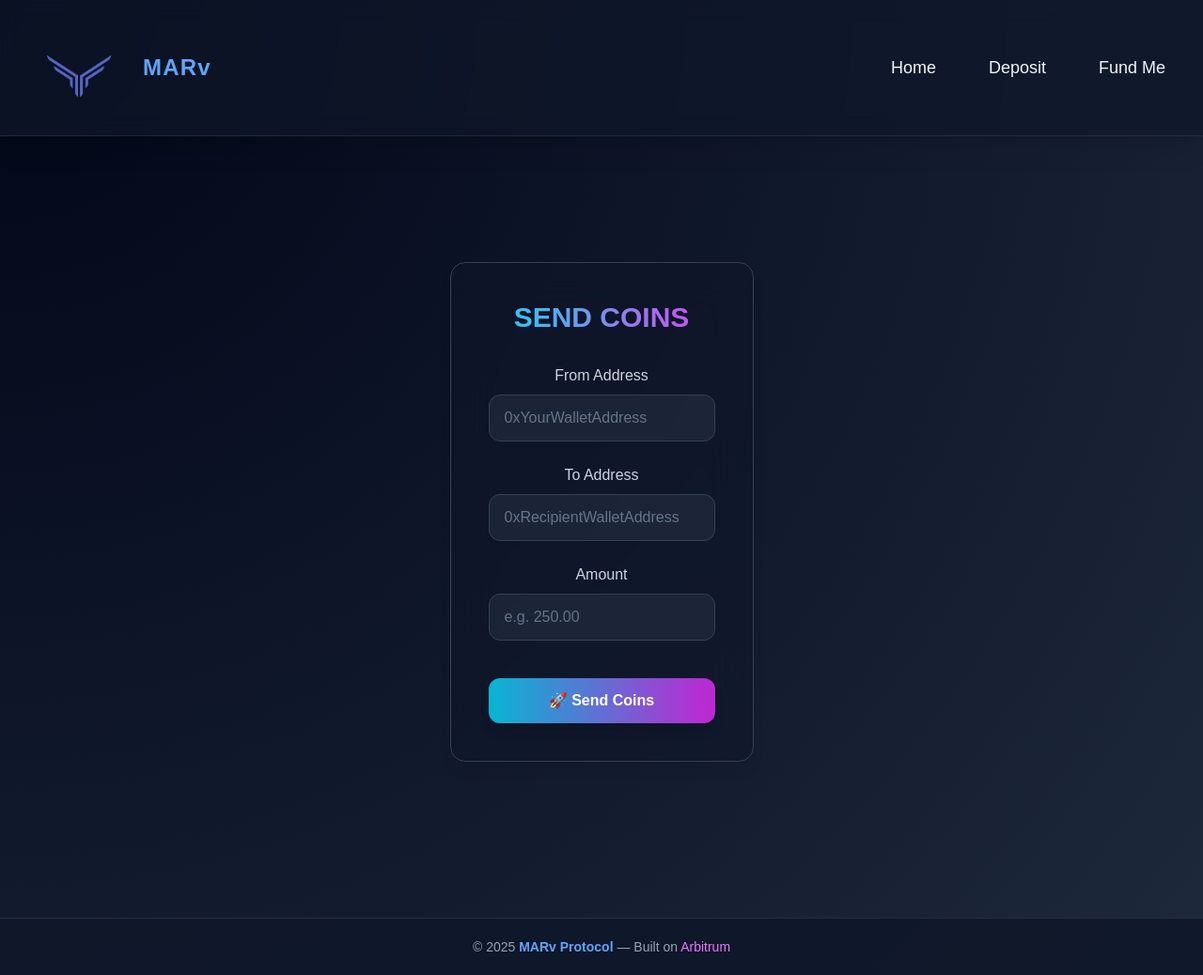
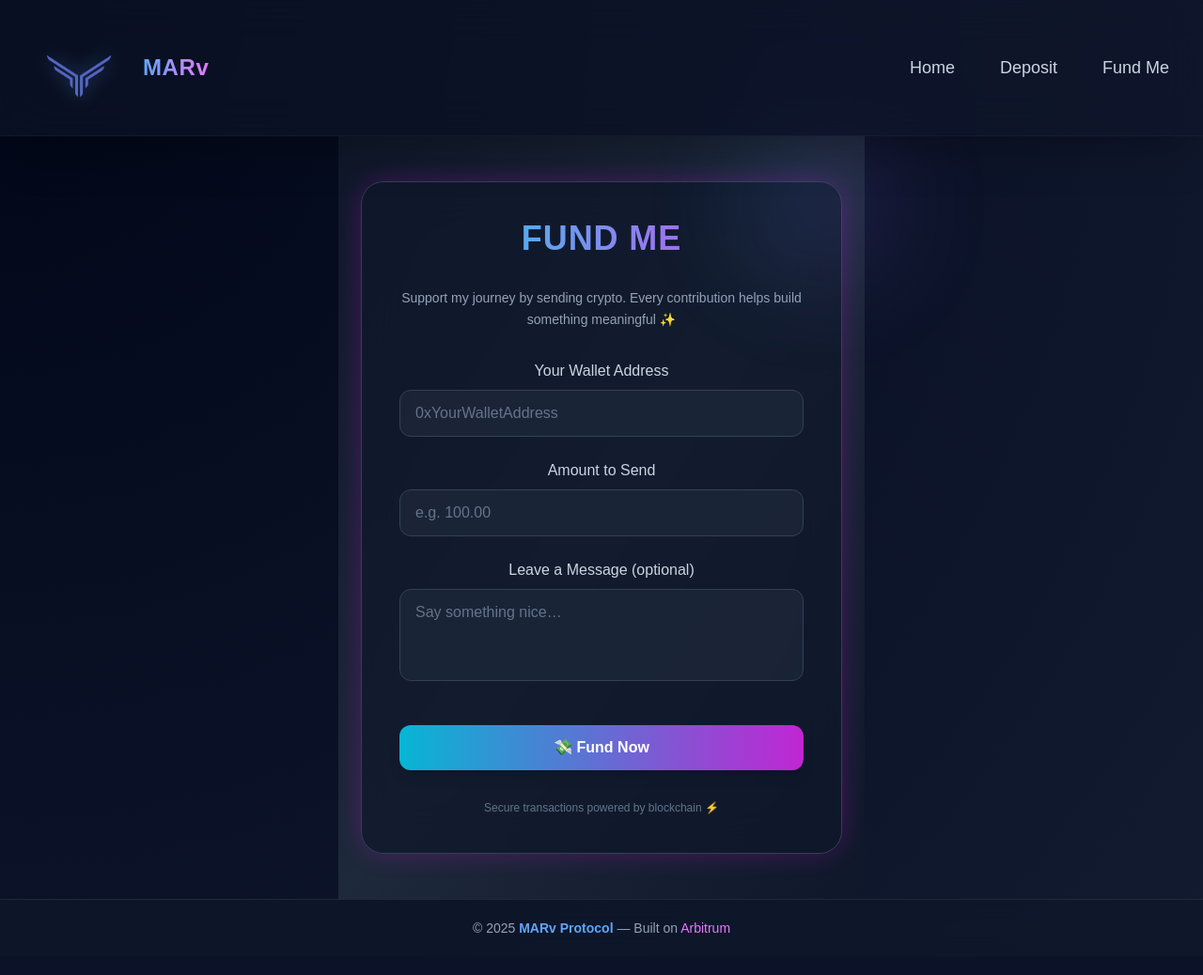
Before and after one commit to FavourWilson/Maverick-Protocol11, a Flask app: page /FundMe in a window 1280 px wide. Shown: the whole page at 94% size. After the commit the page ends 993 px from the top, so only its background shows below. Run offline with Flask 3, Linux system fonts and the light colour scheme; some libraries are stand-ins or nearby versions.

Commit message:
update the frontend

```diff
--- a/frontend/templates/FundMe.html
+++ b/frontend/templates/FundMe.html
@@ -1,67 +1,80 @@
 {% extends 'base.html' %}
-{% block title %} Codies Alert {% endblock %}
+{% block title %}Fund Me | Codies Alert{% endblock %}
 
 {% block content %}
-<section class="flex items-center justify-center min-h-screen px-4 py-10 bg-transparent animate-fadeIn">
-  <div class="bg-slate-900/60 backdrop-blur-xl p-10 rounded-2xl shadow-lg border border-slate-700 max-w-md w-full hover:shadow-fuchsia-500/30 transition-all duration-500">
+<section class="flex items-center justify-center min-h-screen px-6 py-12 bg-gradient-to-br from-slate-900 via-slate-800 to-slate-900 text-white">
+  <div class="relative w-full max-w-lg bg-slate-900/70 border border-slate-700 rounded-3xl p-10 backdrop-blur-xl shadow-[0_0_30px_-5px_rgba(255,0,255,0.3)] transition-all duration-500 hover:shadow-[0_0_40px_-5px_rgba(0,255,255,0.3)] animate-fadeIn">
 
-    <h1 class="text-3xl font-bold text-center mb-8 bg-gradient-to-r from-cyan-400 to-fuchsia-500 text-transparent bg-clip-text uppercase">
-      Send Coins
+    <!-- Accent Circle -->
+    <div class="absolute -top-10 -right-10 w-32 h-32 bg-gradient-to-r from-cyan-500 to-fuchsia-600 rounded-full blur-3xl opacity-30"></div>
+
+    <h1 class="text-center text-4xl font-extrabold mb-8 bg-gradient-to-r from-cyan-400 to-fuchsia-500 text-transparent bg-clip-text tracking-wide uppercase">
+      Fund Me
     </h1>
 
-    <form id="form" action="#" method="post" class="space-y-6">
+    <p class="text-center text-slate-400 mb-8 text-sm leading-relaxed">
+      Support my journey by sending crypto. Every contribution helps build something meaningful ✨
+    </p>
+
+    <form id="fundForm" method="post" class="space-y-6">
 
       <div>
-        <label for="from" class="block text-slate-300 mb-2 font-medium">From Address</label>
+        <label for="from" class="block mb-2 font-medium text-slate-300">Your Wallet Address</label>
         <input
           type="text"
           id="from"
           name="fromAddress"
           placeholder="0xYourWalletAddress"
           required
-          class="w-full px-4 py-3 rounded-xl bg-slate-800/80 border border-slate-700 text-white placeholder-slate-500 focus:outline-none focus:ring-2 focus:ring-cyan-400 transition-all duration-300"
+          class="w-full px-4 py-3 bg-slate-800/70 border border-slate-700 rounded-xl focus:ring-2 focus:ring-cyan-400 focus:outline-none text-slate-200 placeholder-slate-500 transition-all duration-300"
         >
       </div>
 
       <div>
-        <label for="to" class="block text-slate-300 mb-2 font-medium">To Address</label>
+        <label for="amount" class="block mb-2 font-medium text-slate-300">Amount to Send</label>
         <input
-          type="text"
-          id="to"
-          name="toAddress"
-          placeholder="0xRecipientWalletAddress"
+          type="number"
+          id="amount"
+          name="amount"
+          placeholder="e.g. 100.00"
           required
-          class="w-full px-4 py-3 rounded-xl bg-slate-800/80 border border-slate-700 text-white placeholder-slate-500 focus:outline-none focus:ring-2 focus:ring-fuchsia-400 transition-all duration-300"
+          class="w-full px-4 py-3 bg-slate-800/70 border border-slate-700 rounded-xl focus:ring-2 focus:ring-fuchsia-400 focus:outline-none text-slate-200 placeholder-slate-500 transition-all duration-300"
         >
       </div>
 
       <div>
-        <label for="amount" class="block text-slate-300 mb-2 font-medium">Amount</label>
-        <input
-          type="number"
-          id="amount"
-          name="Amount"
-          placeholder="e.g. 250.00"
-          required
-          class="w-full px-4 py-3 rounded-xl bg-slate-800/80 border border-slate-700 text-white placeholder-slate-500 focus:outline-none focus:ring-2 focus:ring-purple-400 transition-all duration-300"
-        >
+        <label for="message" class="block mb-2 font-medium text-slate-300">Leave a Message (optional)</label>
+        <textarea
+          id="message"
+          name="message"
+          placeholder="Say something nice…"
+          rows="3"
+          class="w-full px-4 py-3 bg-slate-800/70 border border-slate-700 rounded-xl focus:ring-2 focus:ring-purple-400 focus:outline-none text-slate-200 placeholder-slate-500 transition-all duration-300 resize-none"
+        ></textarea>
       </div>
 
       <div class="text-center pt-4">
-        <input
+        <button
           type="submit"
-          value="🚀 Send Coins"
-          class="cursor-pointer w-full bg-gradient-to-r from-cyan-500 to-fuchsia-600 hover:from-cyan-400 hover:to-fuchsia-500 text-white font-semibold py-3 rounded-xl shadow-lg hover:shadow-fuchsia-500/40 transform hover:-translate-y-1 transition-all duration-300"
+          class="w-full py-3 bg-gradient-to-r from-cyan-500 to-fuchsia-600 hover:from-cyan-400 hover:to-fuchsia-500 font-semibold rounded-xl shadow-lg hover:shadow-fuchsia-500/40 transform hover:-translate-y-1 transition-all duration-300"
         >
+          💸 Fund Now
+        </button>
       </div>
 
     </form>
+
+    <!-- Footer note -->
+    <p class="text-center text-xs text-slate-500 mt-8">
+      Secure transactions powered by blockchain ⚡
+    </p>
+
   </div>
 </section>
 
 <style>
   @keyframes fadeIn {
-    from { opacity: 0; transform: translateY(30px); }
+    from { opacity: 0; transform: translateY(20px); }
     to { opacity: 1; transform: translateY(0); }
   }
   .animate-fadeIn {
--- a/frontend/templates/base.html
+++ b/frontend/templates/base.html
@@ -12,59 +12,79 @@
   <script src="https://cdn.tailwindcss.com"></script>
   <style>
     body {
-      background: radial-gradient(circle at top left, #020617, #0f172a, #1e293b);
-      color: #f1f5f9;
+      background: radial-gradient(circle at top left, #010617, #0a1126, #131b31);
+      color: #f8fafc;
       font-family: 'Poppins', sans-serif;
+      scroll-behavior: smooth;
     }
 
     #logo {
       width: 120px;
-      transition: transform 0.4s ease, filter 0.4s ease;
+      transition: all 0.4s ease;
+      filter: drop-shadow(0 0 10px rgba(96, 165, 250, 0.4));
     }
     #logo:hover {
-      transform: scale(1.1);
-      filter: drop-shadow(0 0 15px rgba(96, 165, 250, 0.6));
+      transform: scale(1.08);
+      filter: drop-shadow(0 0 25px rgba(147, 197, 253, 0.7));
+    }
+
+    nav a {
+      position: relative;
+      transition: color 0.3s ease, transform 0.3s ease;
+    }
+
+    nav a::after {
+      content: "";
+      position: absolute;
+      width: 0%;
+      height: 2px;
+      left: 0;
+      bottom: -3px;
+      background: linear-gradient(to right, #60a5fa, #a855f7);
+      transition: width 0.3s ease;
+    }
+
+    nav a:hover::after {
+      width: 100%;
     }
 
     nav a.active {
+      color: #fff !important;
       background: linear-gradient(to right, #3b82f6, #8b5cf6);
-      color: white !important;
-      box-shadow: 0 0 10px rgba(59, 130, 246, 0.6);
-    }
-
-    nav a:hover {
-      color: #60a5fa;
-      transform: scale(1.05);
+      box-shadow: 0 0 12px rgba(99, 102, 241, 0.6);
+      border-radius: 0.5rem;
     }
 
     .hero-btn {
-      transition: all 0.3s ease;
+      transition: all 0.35s ease;
     }
-
     .hero-btn:hover {
-      transform: translateY(-3px);
-      box-shadow: 0 0 20px rgba(96, 165, 250, 0.4);
+      transform: translateY(-3px) scale(1.02);
+      box-shadow: 0 0 25px rgba(96, 165, 250, 0.3);
     }
 
     footer {
-      border-top: 1px solid rgba(255,255,255,0.1);
+      border-top: 1px solid rgba(255, 255, 255, 0.08);
+      backdrop-filter: blur(12px);
     }
   </style>
 </head>
 
 <body class="min-h-screen flex flex-col">
   <!-- Navbar -->
-  <header class="w-full bg-slate-900/70 backdrop-blur-md shadow-xl sticky top-0 z-50 border-b border-slate-700/50">
+  <header class="w-full bg-slate-900/60 backdrop-blur-xl shadow-2xl sticky top-0 z-50 border-b border-slate-800/40">
     <div class="max-w-7xl mx-auto flex justify-between items-center py-4 px-6">
       <a href="/" class="flex items-center space-x-2">
         <img id="logo" src="/static/images/Logo_MARv.png" alt="Logo">
-        <span class="text-2xl font-extrabold text-blue-400 tracking-wider">MARv</span>
+        <span class="text-2xl font-extrabold text-transparent bg-clip-text bg-gradient-to-r from-blue-400 to-fuchsia-400 tracking-wide">
+          MARv
+        </span>
       </a>
 
-      <nav class="flex space-x-6 text-lg font-medium">
-        <a href="/" class="px-4 py-2 rounded-lg transition duration-300 {% if active=='home' %}active{% endif %}">Home</a>
-        <a href="{{ url_for('deposit') }}" class="px-4 py-2 rounded-lg transition duration-300 {% if active=='block' %}active{% endif %}">Deposit</a>
-        <a href="{{ url_for('FundMe') }}" class="px-4 py-2 rounded-lg transition duration-300 {% if active=='Transactions' %}active{% endif %}">Fund Me</a>
+      <nav class="flex space-x-6 text-lg font-medium text-slate-300">
+        <a href="/" class="px-3 py-2 {% if active=='home' %}active{% endif %}">Home</a>
+        <a href="{{ url_for('deposit') }}" class="px-3 py-2 {% if active=='block' %}active{% endif %}">Deposit</a>
+        <a href="{{ url_for('FundMe') }}" class="px-3 py-2 {% if active=='Transactions' %}active{% endif %}">Fund Me</a>
       </nav>
     </div>
   </header>
@@ -72,12 +92,12 @@
   <!-- Hero / Dynamic Content -->
   <main class="flex-grow flex items-center justify-center text-center px-6">
     {% block content %}
-    <div class="max-w-3xl">
-      <h1 class="text-6xl font-extrabold text-transparent bg-clip-text bg-gradient-to-r from-blue-400 via-fuchsia-500 to-purple-600 mb-6 drop-shadow-lg">
+    <div class="max-w-3xl space-y-6">
+      <h1 class="text-6xl font-extrabold text-transparent bg-clip-text bg-gradient-to-r from-blue-400 via-fuchsia-500 to-purple-600 mb-4 drop-shadow-lg">
         Welcome to MARv Protocol
       </h1>
       <p class="text-lg text-slate-300 leading-relaxed mb-10">
-        The next-generation decentralized finance platform — secure, transparent, and powered by the blockchain.
+        A next-generation decentralized finance platform — secure, transparent, and powered by blockchain.
       </p>
       <div class="flex justify-center space-x-6">
         <a href="{{ url_for('deposit') }}" class="hero-btn bg-gradient-to-r from-blue-600 to-purple-600 hover:from-blue-500 hover:to-fuchsia-500 text-white px-6 py-3 rounded-xl shadow-md">
@@ -92,8 +112,11 @@
   </main>
 
   <!-- Footer -->
-  <footer class="bg-slate-900/90 text-center py-5 text-slate-400 text-sm mt-8">
-    © 2025 <span class="text-blue-400 font-semibold">MARv Protocol</span> — Built on <span class="text-fuchsia-400">Arbitrum</span>
+  <footer class="bg-slate-900/70 py-5 text-center text-slate-400 text-sm">
+    <p>
+      © 2025 <span class="text-blue-400 font-semibold">MARv Protocol</span> — Built on
+      <span class="text-fuchsia-400">Arbitrum</span>
+    </p>
   </footer>
 </body>
 </html>
```
Also changed, not shown: frontend/templates/deposit.html (+25 -18 lines), frontend/templates/index.html (+7 -8 lines), frontend/vercel.json (added), 1 other file.
